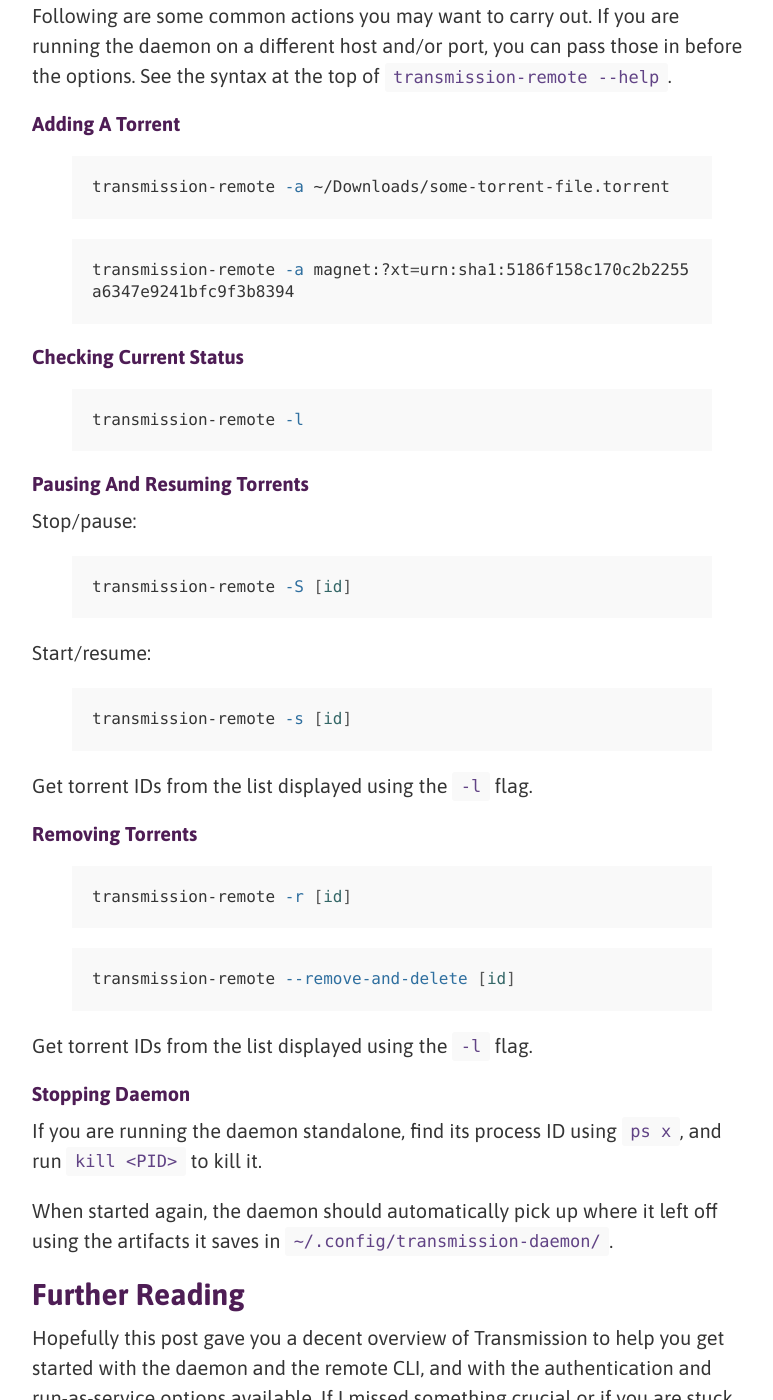
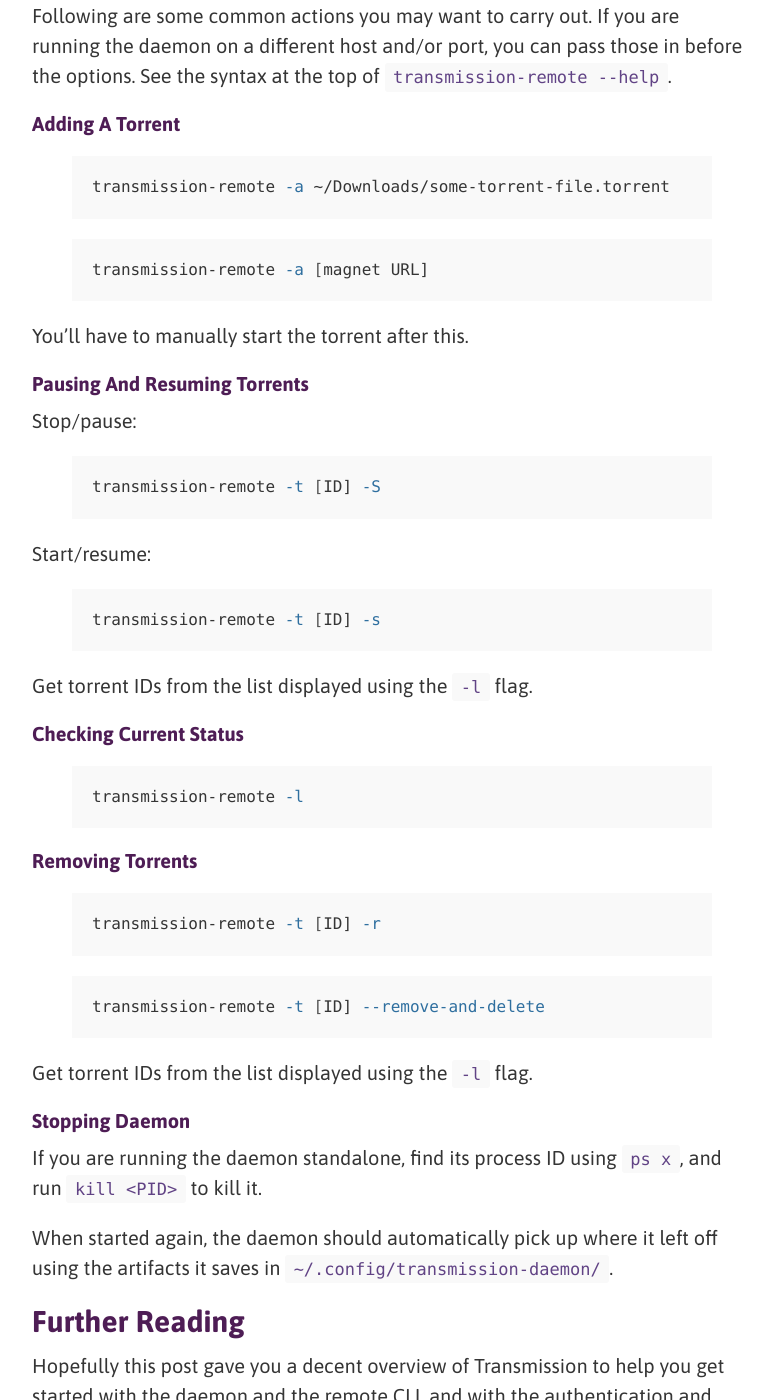
Before and after one commit to Antrikshy/antrikshy.github.io, a Jekyll site: the page built from _posts/2017-03-15-seeding-torrents-using-transmission-cli.md, in a window 1280 px wide and 1400 px high, scrolled down 3673 px. Shown: the whole window, without its empty margins (248-1021 px from the left). Built offline with Jekyll 4.4.1, drawn with Linux system fonts in a browser that asks for light colours; comment, search, counter and statistics services are not loaded.

Commit message:
Corrections to Transmission CLI post

```diff
--- a/_posts/2017-03-15-seeding-torrents-using-transmission-cli.md
+++ b/_posts/2017-03-15-seeding-torrents-using-transmission-cli.md
@@ -97,8 +97,26 @@
 {% endhighlight %}
 
 {% highlight shell %}
-transmission-remote -a magnet:?xt=urn:sha1:5186f158c170c2b2255a6347e9241bfc9f3b8394
+transmission-remote -a [magnet URL]
 {% endhighlight %}
+
+You'll have to manually start the torrent after this.
+
+#### Pausing And Resuming Torrents
+
+Stop/pause:
+
+{% highlight shell %}
+transmission-remote -t [ID] -S
+{% endhighlight %}
+
+Start/resume:
+
+{% highlight shell %}
+transmission-remote -t [ID] -s
+{% endhighlight %}
+
+Get torrent IDs from the list displayed using the `-l` flag.
 
 #### Checking Current Status
 
@@ -106,30 +124,14 @@
 transmission-remote -l
 {% endhighlight %}
 
-#### Pausing And Resuming Torrents
-
-Stop/pause:
-
-{% highlight shell %}
-transmission-remote -S [id]
-{% endhighlight %}
-
-Start/resume:
-
-{% highlight shell %}
-transmission-remote -s [id]
-{% endhighlight %}
-
-Get torrent IDs from the list displayed using the `-l` flag.
-
 #### Removing Torrents
 
 {% highlight shell %}
-transmission-remote -r [id]
+transmission-remote -t [ID] -r
 {% endhighlight %}
 
 {% highlight shell %}
-transmission-remote --remove-and-delete [id]
+transmission-remote -t [ID] --remove-and-delete
 {% endhighlight %}
 
 Get torrent IDs from the list displayed using the `-l` flag.
```
